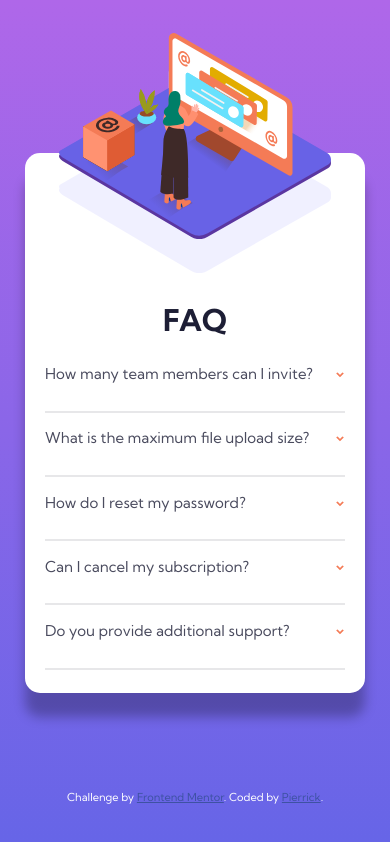
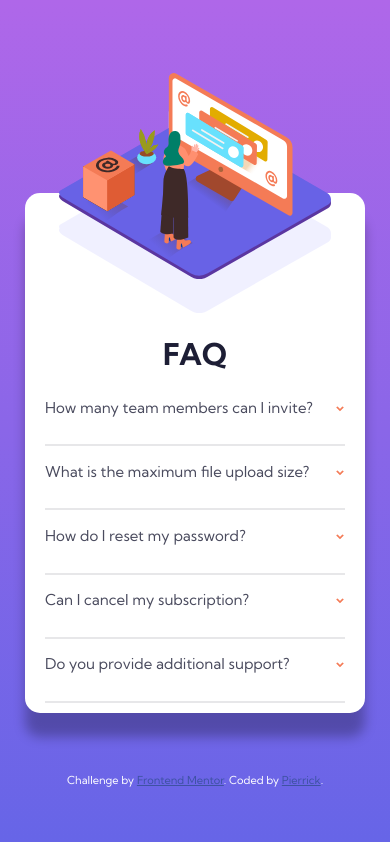
Before and after one commit to pchebel/frontend-mentor-accordion-card, a plain HTML site: page index.html in a window 390 px wide. Drawn offline with Linux system fonts and the light colour scheme.

Commit message:
fix: mobile view

```diff
--- a/index.html
+++ b/index.html
@@ -18,6 +18,7 @@
     <!-- Feel free to remove these styles or customise in your own stylesheet 👍 -->
     <style>
       .attribution {
+        margin-top: 3rem;
         font-size: 11px;
         text-align: center;
       }
@@ -27,7 +28,8 @@
     </style>
   </head>
   <body>
-    <div class="container"></div>
+    <div class="container">
+      <div class="illustrationOverflow"></div>
     <div class="cardWrapper">
       <div class="illustration">
         <div class="decoration"></div>
--- a/style.scss
+++ b/style.scss
@@ -141,9 +141,13 @@ $cardWidth: $cardHeight * $ratio;
 }
 
 @media screen and (max-width: 700px) {
+  .illustrationOverflow {
+    height: 6rem;
+  }
+
   .cardWrapper {
     width: 17rem;
-    height: 27rem;
+    height: 26rem;
     flex-direction: column;
 
     .illustration {
```
Also changed, not shown: style.css, 1 other file.
